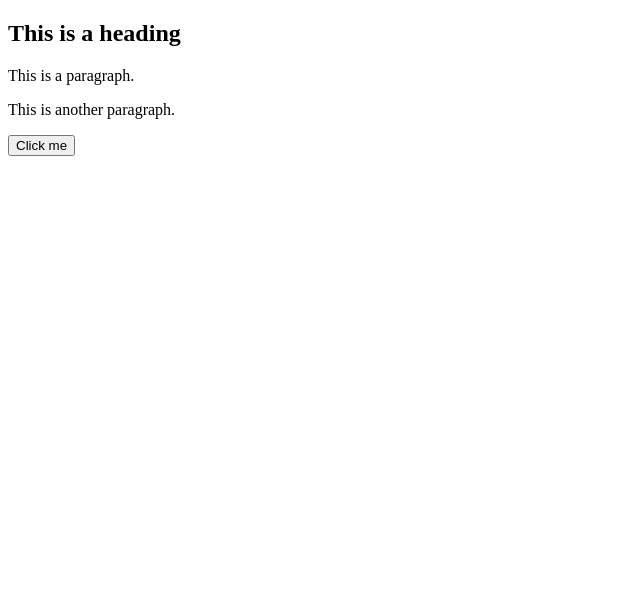
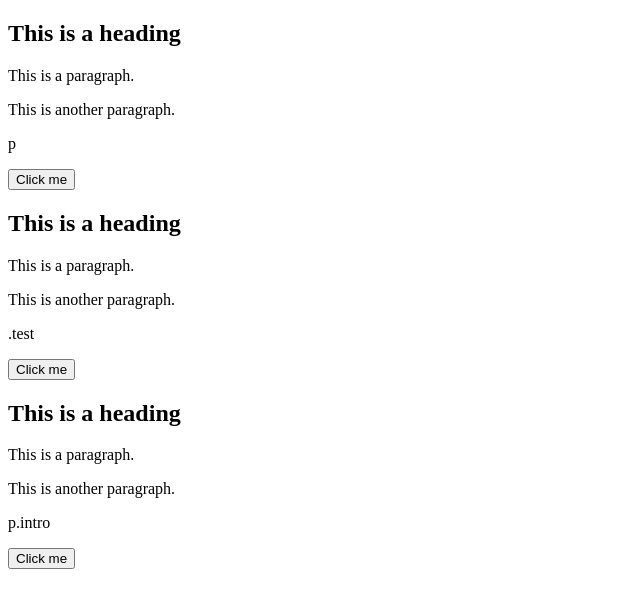
Before and after one commit to rockmelon4u/CodingEveryday, a browser extension: page jQuery_Tutorial/jQuery CDN.html in a window 1280 px wide. Shown: the whole page, without its empty margins (0-640 px from the left). Drawn offline with nearby package versions, Linux system fonts and the light colour scheme.

Commit message:
Update jQuery CDN.html

```diff
--- a/jQuery_Tutorial/jQuery CDN.html
+++ b/jQuery_Tutorial/jQuery CDN.html
@@ -5,13 +5,15 @@
     <script src="https://ajax.googleapis.com/ajax/libs/jquery/3.5.1/jquery.min.js"></script>
 
     <script>
-        $(document).ready(function (){
-            $("button").click(function (){
+        $(document).ready(function () {
+            $("button").click(function () {
                 $("p").hide();
+                $(".test").hide();
+                $("p.intro").hide();
             });
         });
+
     </script>
-
 
     <meta charset="UTF-8">
     <meta http-equiv="X-UA-Compatible" content="IE=edge">
@@ -25,7 +27,25 @@
     <p>This is a paragraph.</p>
     <p>This is another paragraph.</p>
 
+    <p>p</p>
     <button>Click me</button>
+
+    <h2 class="test">This is a heading</h2>
+
+    <p class="test">This is a paragraph.</p>
+    <p>This is another paragraph.</p>
+
+    <p>.test</p>
+    <button>Click me</button>
+
+    <h2 class="intro">This is a heading</h2>
+
+    <p class="intro">This is a paragraph.</p>
+    <p>This is another paragraph.</p>
+
+    <p>p.intro</p>
+    <button>Click me</button>
+
 </body>
 
 </html>
```
